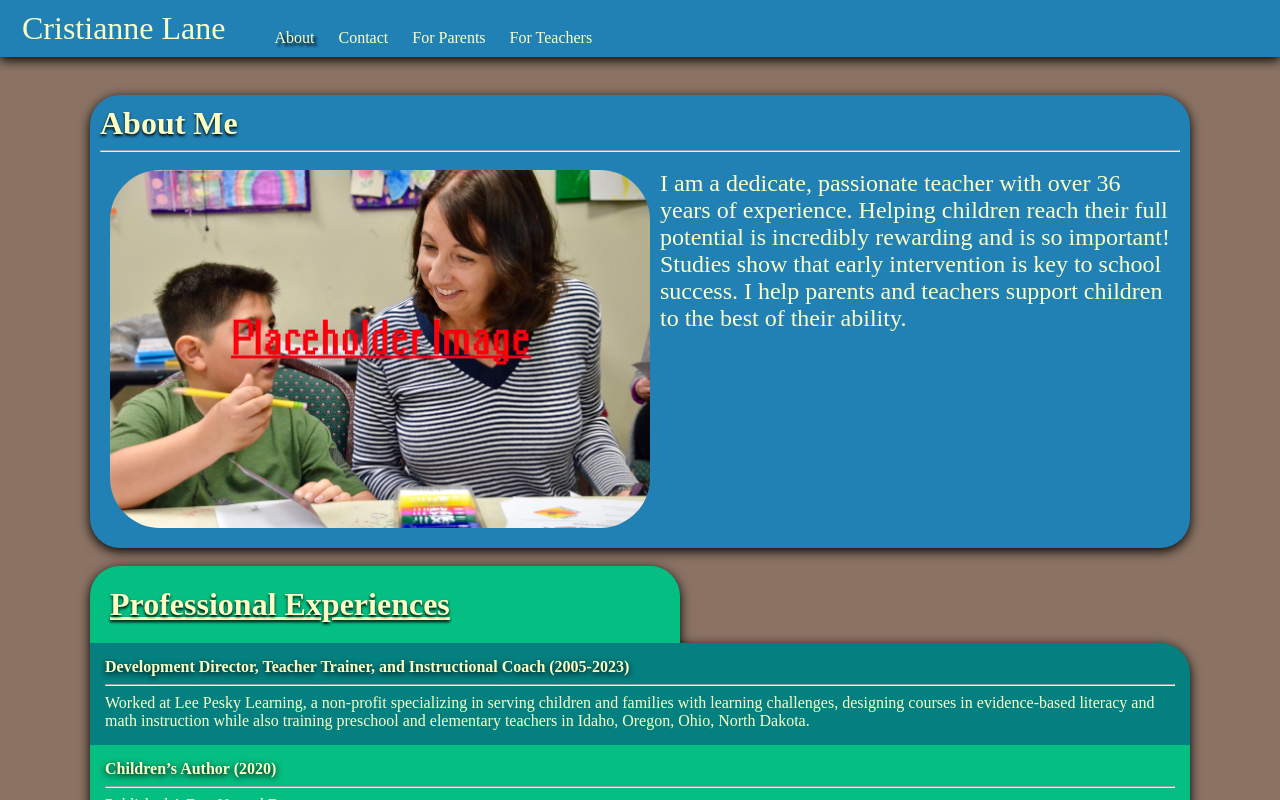
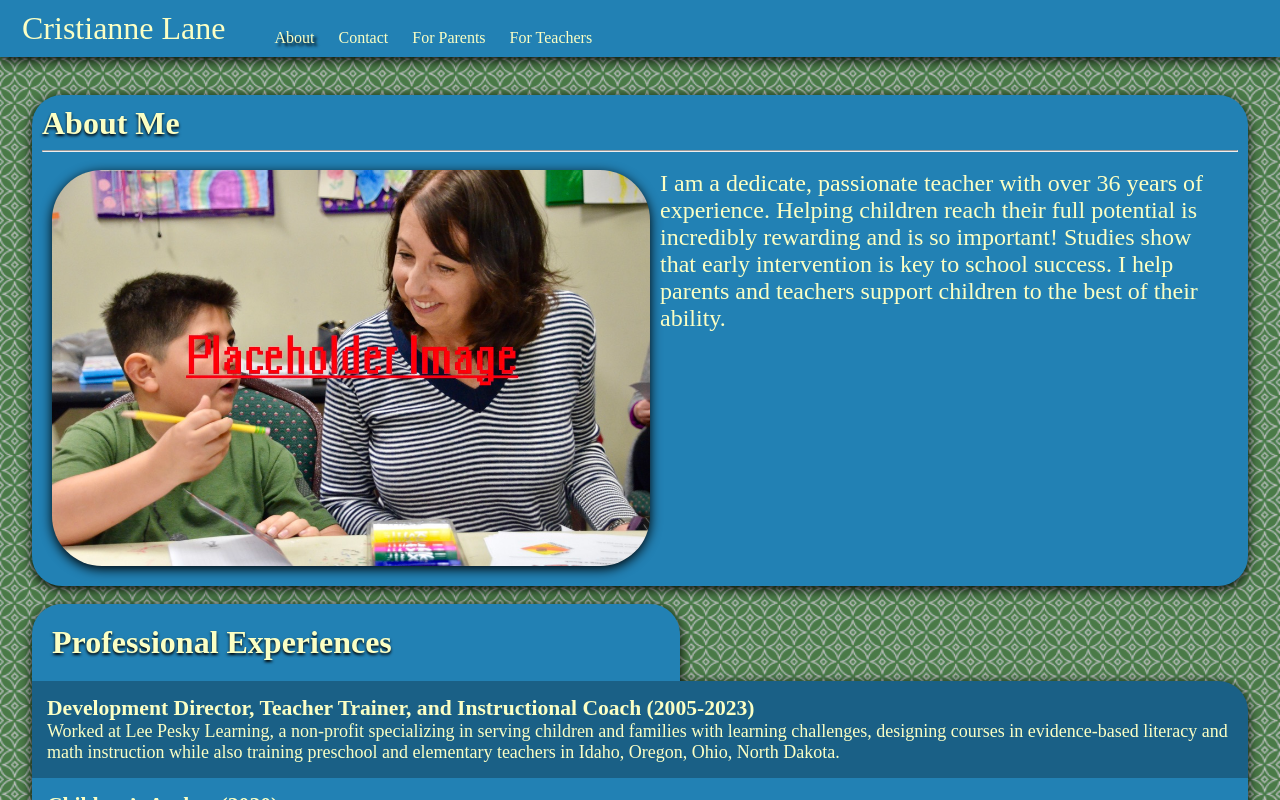
Before and after one commit to palminski/kind-aunty, an Angular app: page /about in a window 1280 px wide. Shown: the top 800 px of the page. Built offline with nearby package versions, Linux system fonts and the light colour scheme.

Commit message:
tweaked styles and added a background image

```diff
--- a/src/app/pages/about/about.component.css
+++ b/src/app/pages/about/about.component.css
@@ -3,6 +3,7 @@ img {
     margin: 10px;
     width: 50%;
     border-radius: 50px;
+    filter: drop-shadow(0px 3px 6px black);
 }
 
 h1 {
@@ -24,12 +25,13 @@ ul {
     filter: drop-shadow(0px 3px 6px black);
 }
 li {
-    background-color: rgb(5, 128, 128);
+    background-color: var(--bg-secondary);
     padding: 15px;
+    font-size: large;
 
 }
 li:nth-child(odd) {
-    background-color: rgb(5, 190, 129);
+    background-color: var(--bg-primary);
 }
 li:nth-child(2) {
     border-radius: 0 30px 0 0;
@@ -38,16 +40,16 @@ li:last-child {
     border-radius: 0 0px 30px 30px;
 }
 .bold {
-    filter: drop-shadow(0px 2px 3px black);
+    font-size: larger;
 }
 
 .list-header {
     display: inline-block;
-    background-color: rgb(5, 190, 129);
+    background-color: var(--bg-primary);
     padding: 20px;
     border-radius: 30px 30px 0px 0px;
     width: 50%;
-    text-decoration: underline;
+
 }
 
 .main-description {
--- a/src/app/pages/about/about.component.html
+++ b/src/app/pages/about/about.component.html
@@ -21,7 +21,7 @@
 
                 <li *ngFor="let listItem of professionalExperiences" class="animate-from-transparent" appScrollAnimation>
                     <span class="bold">{{listItem.header}}</span>
-                    <hr>
+                    <br>
                     {{listItem.description}}
                 </li>
 
--- a/src/styles.css
+++ b/src/styles.css
@@ -3,17 +3,20 @@
 
     /* Solid Colors for backgrounds*/
     --bg-navigation: #2281b4;
-    --bg-block:#2281b4;
+    --bg-primary:#2281b4;
+    --bg-secondary:#1a6086;
     /* Solid Colors for text */
     --text-light: rgb(251, 255, 196);
     /* Gradients */
-    --gradient: linear-gradient(0deg, var(--bg-navigation), var(--bg-block));
+    --gradient: linear-gradient(0deg, var(--bg-primary), var(--bg-primary));
 
 }
 
 
 body {
     background-color: rgb(139, 115, 100);
+    background-image: url('assets/test-background.png');
+    background-size: 500px;
     padding: 0;
     margin: 0;
 }
@@ -32,8 +35,8 @@ body {
 
 
 .container {
-    max-width: 1100px;
-    width: 90%;
+    max-width: 1300px;
+    width: 95%;
     margin: 20px auto;
 
 }
@@ -45,7 +48,7 @@ body {
 }
 
 .block {
-    background-color: var(--bg-block);
+    background-color: var(--bg-primary);
     background-image: var(--gradient);
     filter: drop-shadow(0px 3px 6px black);
     color: var(--text-light);
```
Also changed, not shown: src/assets/test-background.png (added).
